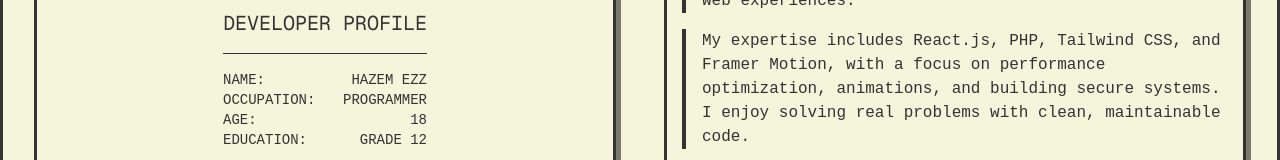
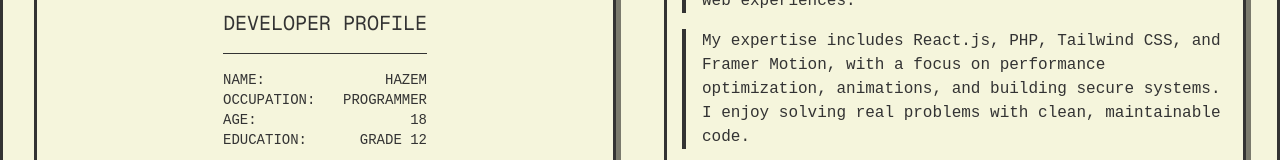
Before and after one commit to hazemezz123/Portfolio, a Next.js app: page / in a window 1280 px wide. Shown: the part 1117-1277 px from the top of the page. Built offline with nearby package versions, Linux system fonts and the light colour scheme; no server answers; the database is empty.

Commit message:
Last Commit i hope that

```diff
--- a/app/components/sections/About.tsx
+++ b/app/components/sections/About.tsx
@@ -44,7 +44,7 @@ export default function About() {
                         <div>EDUCATION:</div>
                       </div>
                       <div className="text-right">
-                        <div>HAZEM EZZ</div>
+                        <div>HAZEM </div>
                         <div>PROGRAMMER</div>
                         <div>18</div>
                         <div>GRADE 12</div>
--- a/app/components/sections/Hero.tsx
+++ b/app/components/sections/Hero.tsx
@@ -216,10 +216,7 @@ export default function Hero() {
 
                   {/* Click instruction label */}
                   <div className="absolute bottom-2 left-1/2 transform -translate-x-1/2 z-40">
-                    <div
-                      className="retro-container bg-retro-gray px-1 py-0.5 text-center"
-                      style={{ minWidth: "auto" }}
-                    >
+                    <div className="retro-container bg-retro-gray px-1 py-0.5">
                       <span className="font-mono text-retro-beige text-[10px]">
                         CLICK TO CHANGE
                       </span>
```
